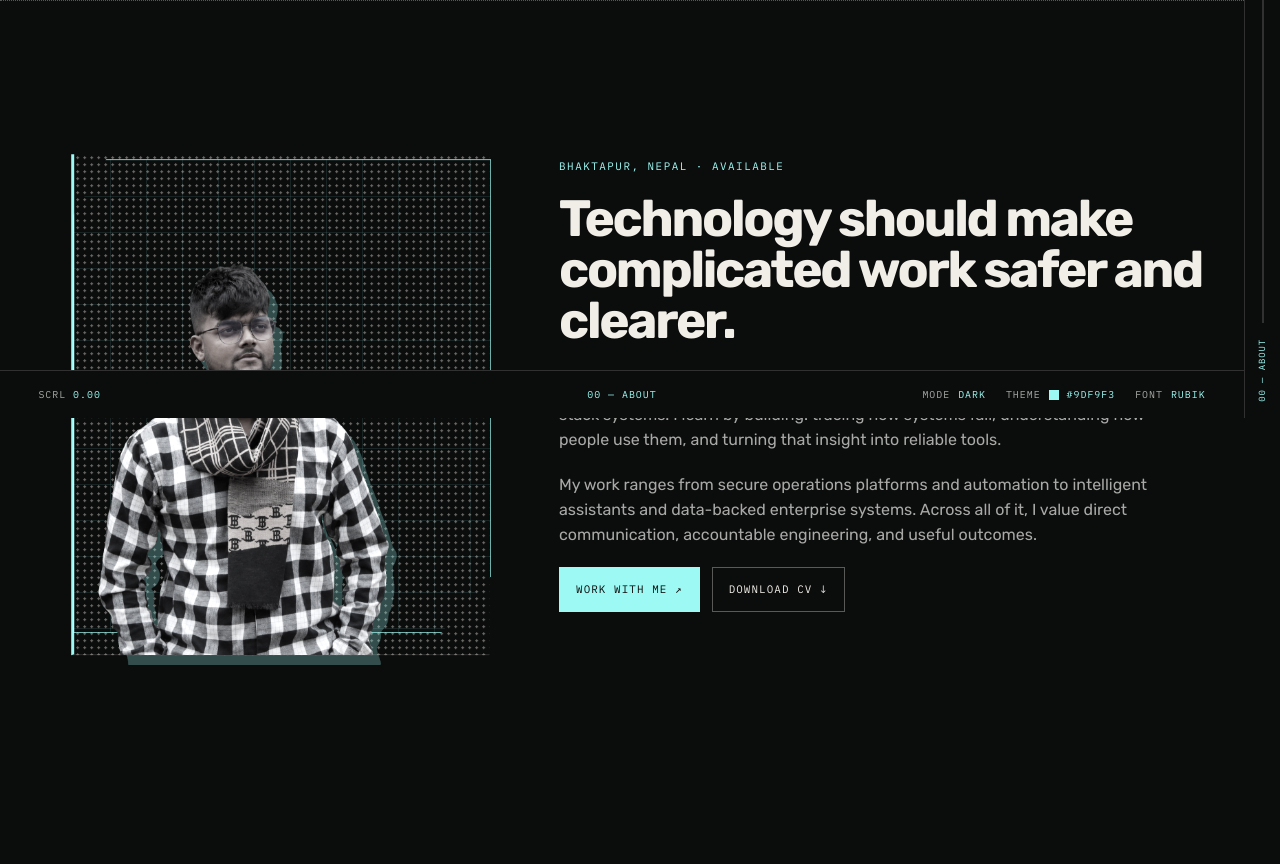
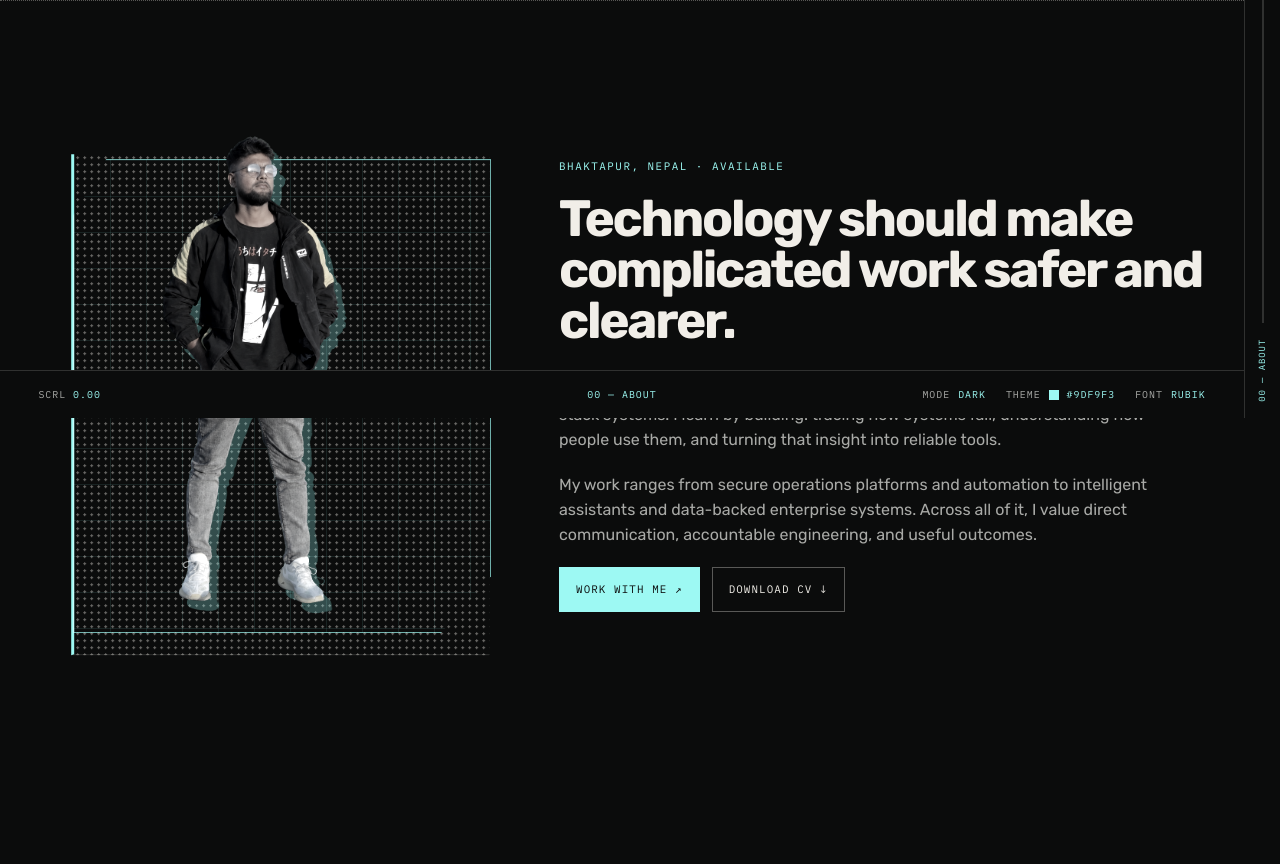
Before and after one commit to thedhirendrayadav/Personal_porfolio, a Flask app: page /about in a window 1280 px wide. Shown: the part 382-1246 px from the top of the page. Run offline with Flask 3, Linux system fonts and the light colour scheme; some web fonts are replaced.

Commit message:
feat: give about page a distinct full portrait

```diff
--- a/templates/about.html
+++ b/templates/about.html
@@ -4,7 +4,7 @@
 {% block content %}
 <section class="landmark page-landmark" data-section="00 — ABOUT"><h1><span class="outline-text">ABOUT</span> <span class="accent">ME</span></h1></section>
 <section class="editorial-section editorial-grid">
-  <div class="about-profile"><figure class="portrait-treatment about-portrait-cutout" data-reveal><img src="{{ url_for('static', filename='images/profile-about-cutout.png', v=asset_version) }}" alt="Portrait of Dhirendra Yadav"></figure><div class="about-copy" data-reveal><p class="eyebrow accent">BHAKTAPUR, NEPAL · AVAILABLE</p><h2>Technology should make complicated work safer and clearer.</h2><p>I am Dhirendra Yadav, a BSc IT graduate focused on cybersecurity, AI/ML, and full-stack systems. I learn by building: tracing how systems fail, understanding how people use them, and turning that insight into reliable tools.</p><p>My work ranges from secure operations platforms and automation to intelligent assistants and data-backed enterprise systems. Across all of it, I value direct communication, accountable engineering, and useful outcomes.</p><div class="button-row"><a class="button button-primary" href="{{ url_for('contact') }}">Work with me ↗</a><a class="button" href="{{ url_for('download_cv') }}">Download CV ↓</a></div></div></div>
+  <div class="about-profile"><figure class="portrait-treatment about-portrait-cutout" data-reveal><img src="{{ url_for('static', filename='images/profile-about-full.png', v=asset_version) }}" alt="Portrait of Dhirendra Yadav"></figure><div class="about-copy" data-reveal><p class="eyebrow accent">BHAKTAPUR, NEPAL · AVAILABLE</p><h2>Technology should make complicated work safer and clearer.</h2><p>I am Dhirendra Yadav, a BSc IT graduate focused on cybersecurity, AI/ML, and full-stack systems. I learn by building: tracing how systems fail, understanding how people use them, and turning that insight into reliable tools.</p><p>My work ranges from secure operations platforms and automation to intelligent assistants and data-backed enterprise systems. Across all of it, I value direct communication, accountable engineering, and useful outcomes.</p><div class="button-row"><a class="button button-primary" href="{{ url_for('contact') }}">Work with me ↗</a><a class="button" href="{{ url_for('download_cv') }}">Download CV ↓</a></div></div></div>
 </section>
 <section class="editorial-section editorial-grid" data-evidence-block>
   <div class="section-head"><p class="section-kicker accent">01 / JOURNEY</p><h2>Learning through evidence.</h2><p>A path from broad information technology foundations into focused security and intelligent systems work.</p></div>
```
Also changed, not shown: tests/test_public_pages.py (+6 -2 lines), static/images/profile-about-full.png (added).
